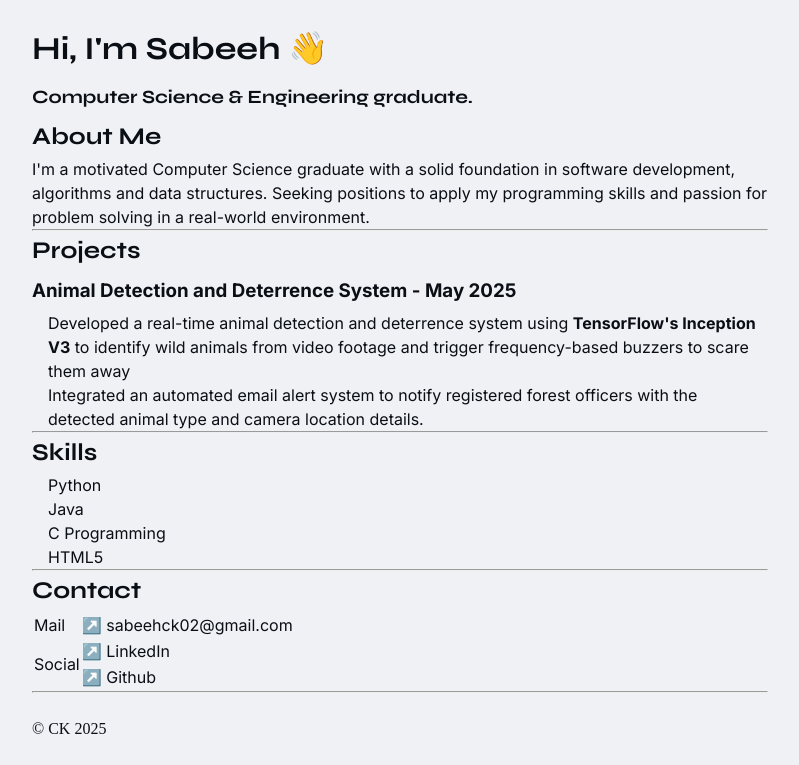
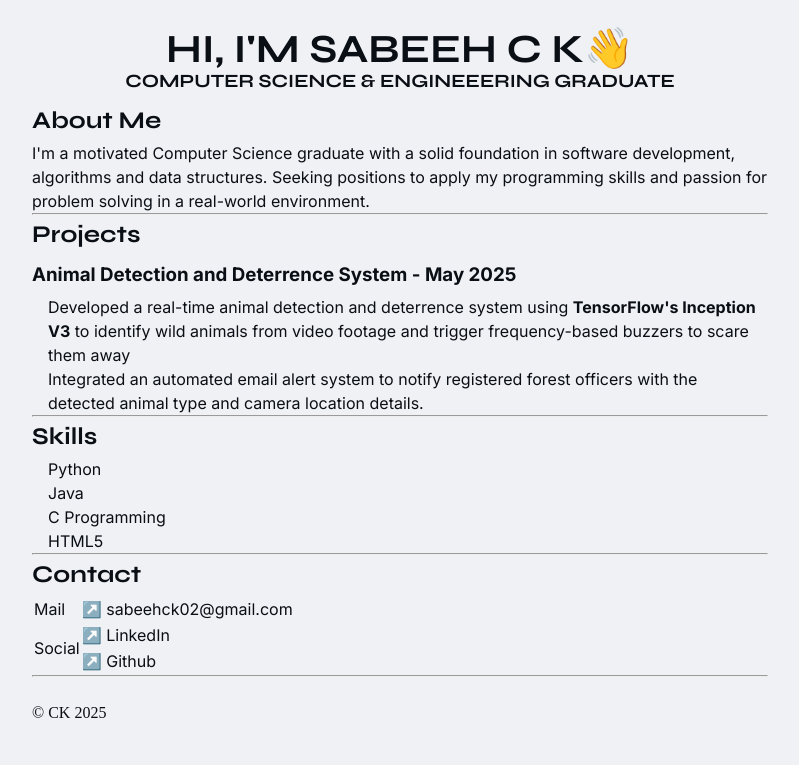
Before and after one commit to sabeeh-ck/fs-01-html-portfolio, a plain HTML site: page index.html in a window 1280 px wide. Shown: the part 67-832 px from the top of the page, without its empty margins (240-1039 px from the left). Drawn offline with Linux system fonts and the light colour scheme.

Commit message:
Commit 10.1

```diff
--- a/index.html
+++ b/index.html
@@ -21,8 +21,8 @@
         </header>
         <main>
             <section id="about">
-                <h1 class="syne-bold">Hi, I'm Sabeeh 👋</h1>
-                <h3 class="syne-bold">Computer Science & Engineering graduate.</h3>
+                <h1 class="syne-bold">HI, I'M SABEEH C K👋</h1>
+                <h3 class="syne-bold sub">COMPUTER SCIENCE & ENGINEEERING GRADUATE</h3>
                 <h2 class="syne-bold">About Me</h2>
                 <p class="inter-regular">
                     I'm a motivated Computer Science graduate with a solid foundation in software development,
--- a/style.css
+++ b/style.css
@@ -51,8 +51,13 @@ header li {
 }
 
 h1 {
-    font-size: xx-large;
-    padding: 1rem 0;
+    font-size: 2.5rem;
+    text-align: center;
+    padding-top: 1rem;
+}
+
+.sub {
+    text-align: center;
 }
 
 h2 {
```
